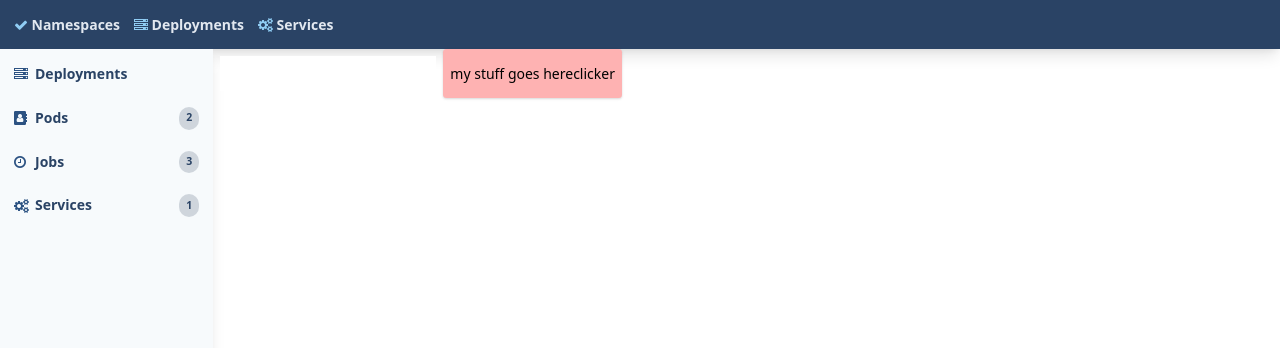
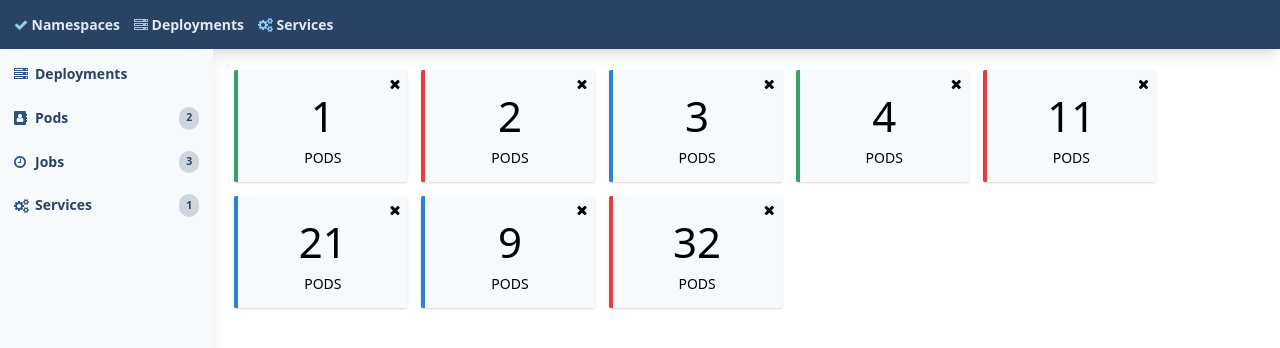
Before and after one commit to idursun/vue-tailwind, a Vue app: page / in a window 1280 px wide. Shown: the top 348 px of the page. Built offline with nearby package versions, Linux system fonts and the light colour scheme.

Commit message:
Play with styles

```diff
--- a/src/components/HelloWorld.vue
+++ b/src/components/HelloWorld.vue
@@ -1,23 +1,32 @@
 <template>
-  <div class="flex flex-column">
-    <input class="p-2 m-2" v-model="message" />
-    <p>{{message}}</p>
-    <Button @click="say_hello">my stuff goes here</Button>
+  <div class="flex flex-wrap m-4">
+    <div
+      v-for="i in items"
+      :key="i"
+      class="m-2 p-4 w-1/6 bg-gray-100 border-gray-200 rounded-sm shadow border-l-4 relative"
+      :class="{'border-blue-600': i % 3 == 0, 'border-green-600': i % 3 == 1, 'border-red-600' : i % 3 == 2}"
+    >
+      <i class="p-2 text-lg fa fa-times top-0 right-0 absolute" @click="hide(i)"></i>
+      <p class="text-center text-5xl">{{i}}</p>
+      <p class="text-center uppercase">pods</p>
+    </div>
   </div>
 </template>
 
 <script lang="ts">
-import { Component, Prop, Vue } from "vue-property-decorator";
+import Vue from "vue";
 import Button from "@/components/Button.vue";
 
-@Component({ components: { Button } })
-export default class HelloWorld extends Vue {
-  @Prop() private msg!: string;
-
-  message: string = "";
-
-  say_hello() {
-    window.alert(this.message);
+export default Vue.extend({
+  data() {
+    return {
+      items: [1, 2, 3, 4, 11, 21, 9, 32]
+    };
+  },
+  methods: {
+    hide(index: number) {
+      this.items = this.items.filter(i => i != index);
+    }
   }
-}
+});
 </script>
```
